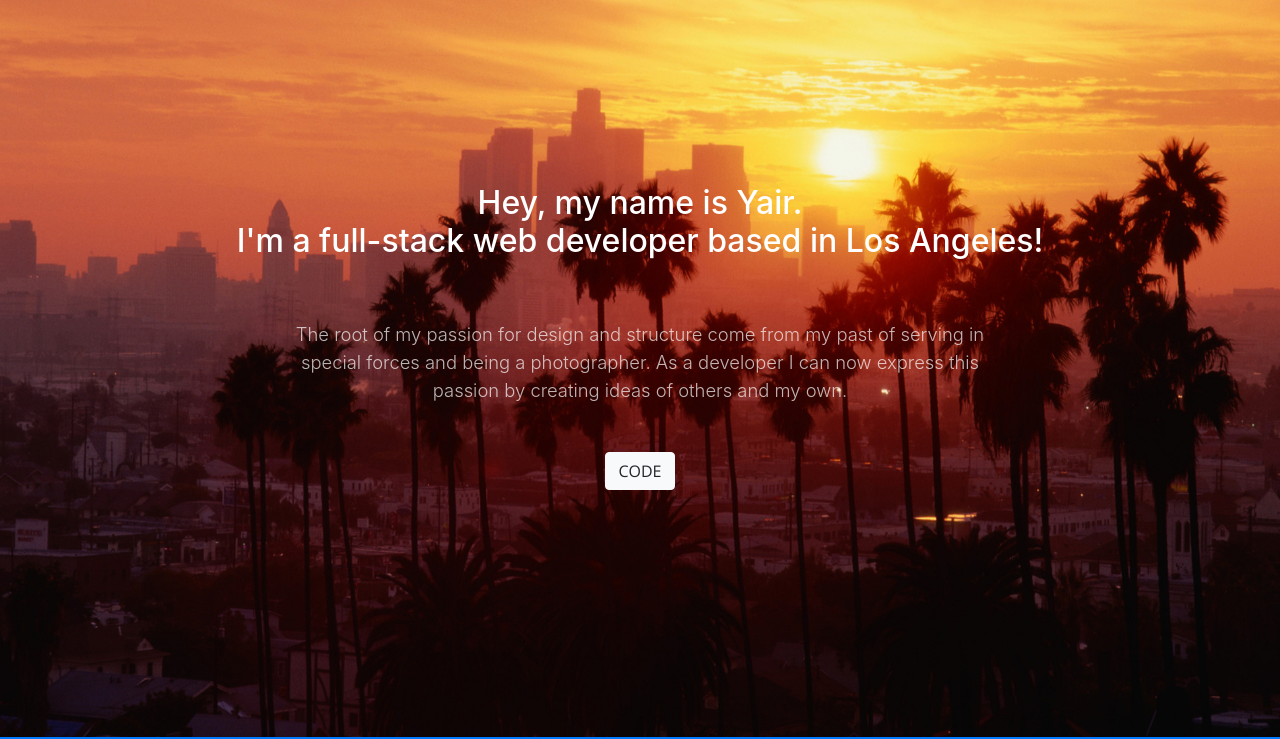
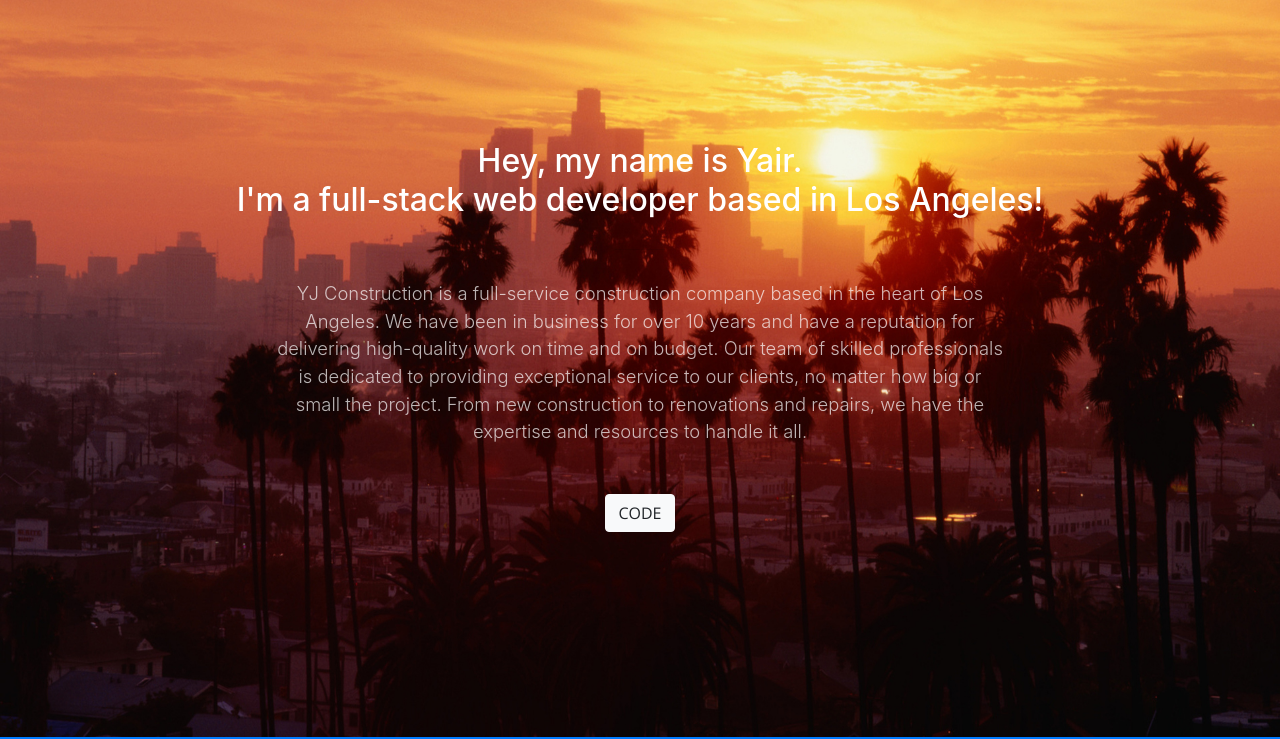
Before and after one commit to yairjoseph/portfolio, a website with bundled scripts: page index.html in a window 1280 px wide. Shown: the part 63-802 px from the top of the page. Built offline with nearby package versions, Linux system fonts and the light colour scheme.

Commit message:
Update index.html

```diff
--- a/index.html
+++ b/index.html
@@ -71,9 +71,10 @@
           <hr>
         </div>
         <div class="col-lg-8 mx-auto">
-          <p class="text-faded mb-5">The root of my passion for design and structure come from my past of serving in
-            special forces and being a photographer. As a developer I can now express this passion by creating ideas of
-            others and my own.</p>
+          <p class="text-faded mb-5">YJ Construction is a full-service construction company based in the heart of Los Angeles.
+            We have been in business for over 10 years and have a reputation for delivering high-quality work on time and on budget.
+            Our team of skilled professionals is dedicated to providing exceptional service to our clients, no matter how big or small the project.
+            From new construction to renovations and repairs, we have the expertise and resources to handle it all.</p>
           <a class="btn btn-light btn-xl js-scroll-trigger" href="#about">Code</a>
 
         </div>
```
